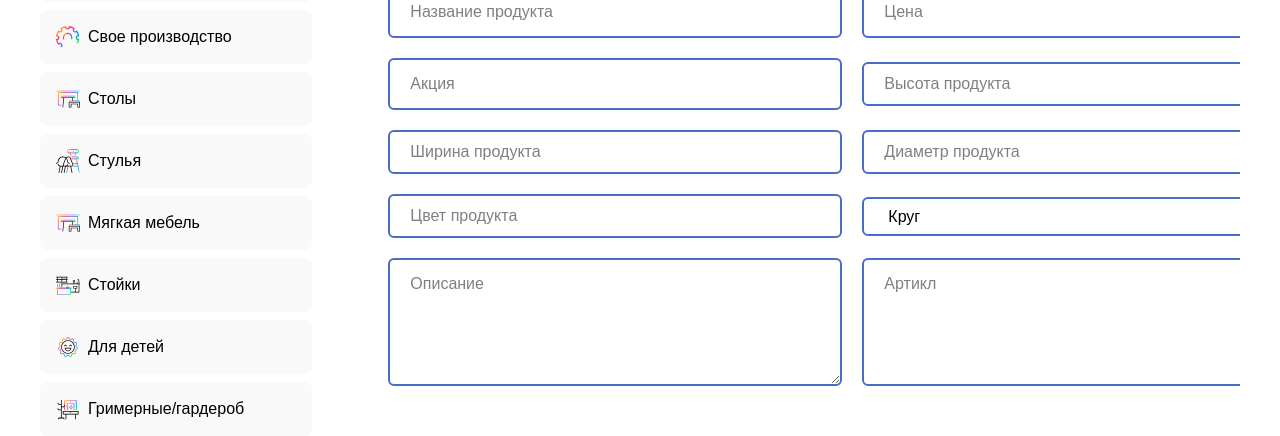
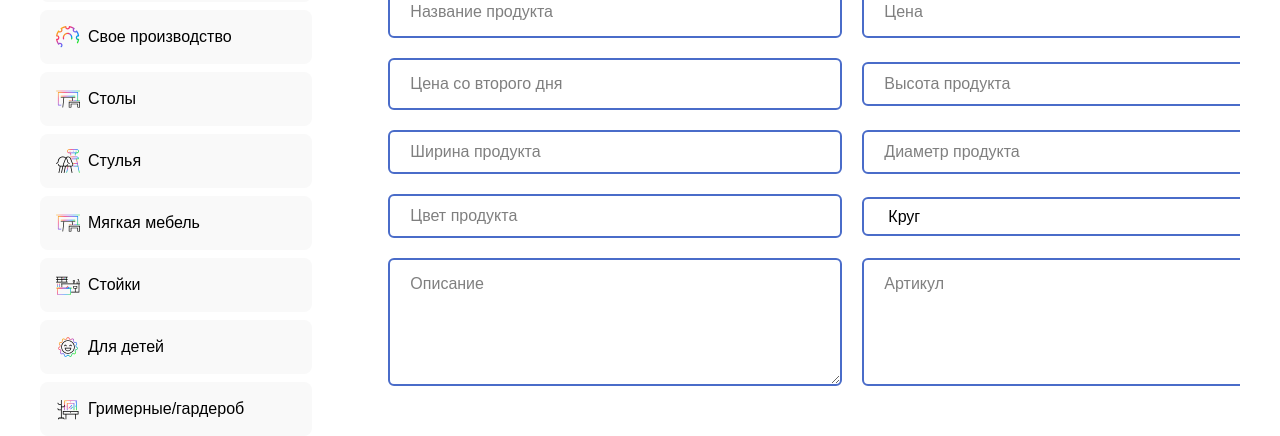
Before and after one commit to ErzhanPVL/rent, a React (Vite) app: page /admin in a window 1280 px wide. Shown: the part 300-736 px from the top of the page. Built offline with nearby package versions, Linux system fonts and the light colour scheme; no server answers.

Commit message:
Update AddAdminProduct.jsx

```diff
--- a/src/pages/AddAdminProduct.jsx
+++ b/src/pages/AddAdminProduct.jsx
@@ -150,7 +150,7 @@ const AddAdminProduct = () => {
           <input
             type="number"
             name="stock"
-            placeholder="Акция"
+            placeholder="Цена со второго дня"
             className="input-style md:py-3 py-2 px-5 rounded-md border-2 border-[#4a6cc9] focus:border-[#60a5fa] w-full"
             value={formData.stock}
             onChange={handleChange}
@@ -206,7 +206,7 @@ const AddAdminProduct = () => {
           />
           <textarea
             name="article"
-            placeholder="Артикл"
+            placeholder="Артикул"
             className="input-style h-32 py-2 md:py-3 px-5 rounded-md border-2 border-[#4a6cc9] focus:border-[#60a5fa] w-full"
             value={formData.article}
             onChange={handleChange}
```
